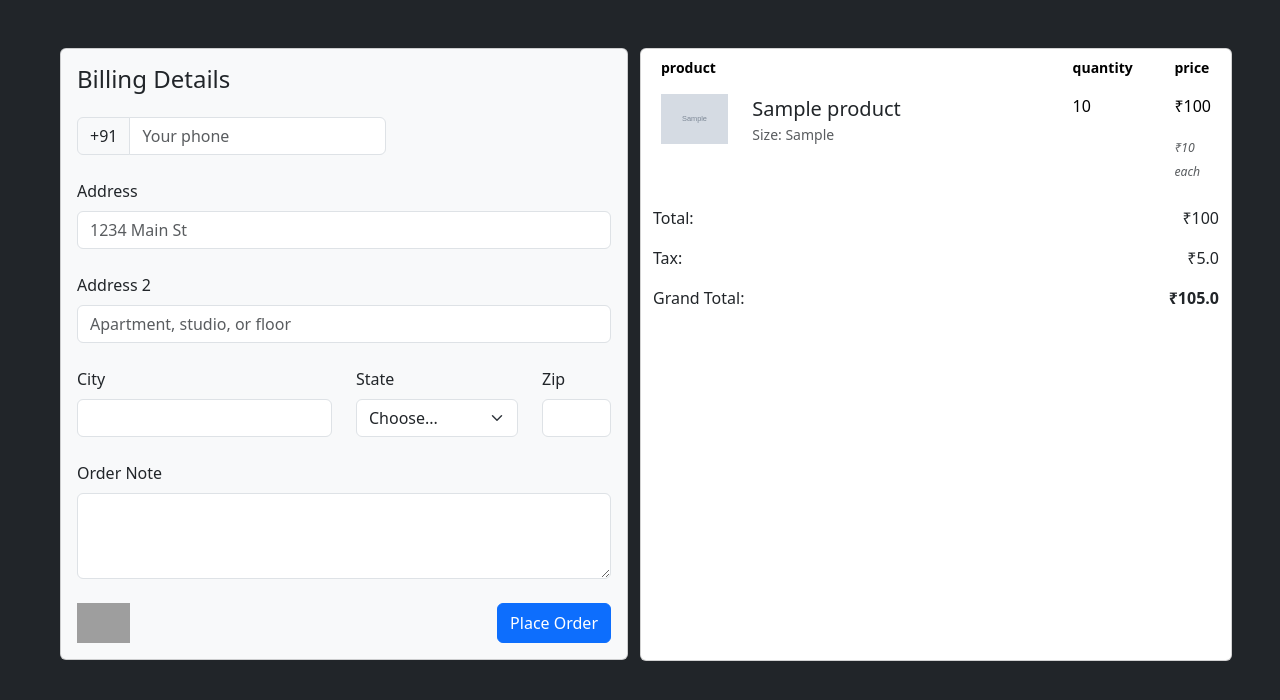
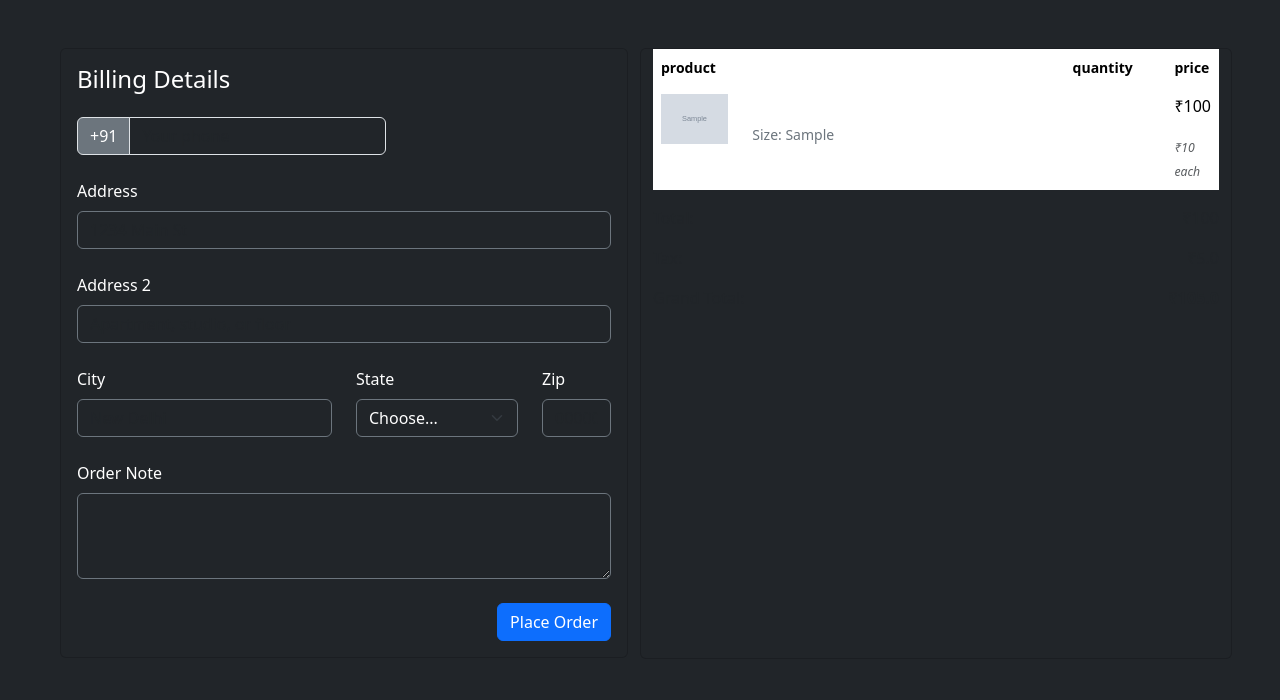
Before and after one commit to dheereshagrwal/animebits, a Django app: page /cart/checkout/ in a window 1280 px wide. Shown: the part 74-774 px from the top of the page. Run offline with Django 4.2, Linux system fonts and the light colour scheme; a user stored in the database is signed in; tables that the repository leaves empty hold one stand-in row (values such as "Sample post"); grey boxes marked "Sample" are stand-in pictures; some libraries are stand-ins or nearby versions; grey boxes are pictures that could not be loaded.

Commit message:
some changes

```diff
--- a/templates/home.html
+++ b/templates/home.html
@@ -87,7 +87,7 @@
         alt="{{ product.name }}"
       />
       <div class="card-body">
-        <p class="card-text fs-6 font-rubik">{{ product.name }}</p>
+        <p class="card-text font-poppins text-capitalize">{{ product.name }}</p>
         <div class="d-flex">
           <var class="card-text font-rubik text-secondary fw-bold">&#8377;{{product.price}}</var>
           <div class="ms-auto">
--- a/templates/includes/navbar.html
+++ b/templates/includes/navbar.html
@@ -17,7 +17,7 @@
         method="GET"
       >
         <input
-          class="form-control me-2 bg-dark text-white border-2 border-secondary"
+          class="form-control me-2 bg-dark text-white border-2 border-secondary font-karla"
           type="search"
           placeholder="Search"
           aria-label="Search"
@@ -66,7 +66,7 @@
   <div class="d-sm-none w-75 flex-start mt-4 mx-auto">
     <form class="d-flex" role="search">
       <input
-        class="form-control me-1"
+        class="form-control me-1 text-white bg-dark border-2 border-secondary font-karla"
         type="search"
         placeholder="Search"
         aria-label="Search"
--- a/templates/store/checkout.html
+++ b/templates/store/checkout.html
@@ -3,19 +3,19 @@
   <div class="mx-3 mx-lg-5">
     <div class="row">
       <aside class="col-lg-6">
-        <div class="card bg-body-tertiary">
+        <div class="card bg-dark">
           <div class="card-body">
-            <h4 class="card-title font-poppins mb-4">Billing Details</h4>
+            <h4 class="card-title font-poppins mb-4 text-white">Billing Details</h4>
             <form action="{% url 'place_order' %}" method="POST">
               {% csrf_token %}
               <div class="row g-4">
                 <div class="col-auto">
                   <label class="visually-hidden" for="phone">Phone</label>
                   <div class="input-group">
-                    <div class="input-group-text">+91</div>
+                    <div class="input-group-text bg-secondary text-white font-rubik">+91</div>
                     <input
                       type="text"
-                      class="form-control"
+                      class="form-control bg-dark text-white font-rubik"
                       id="phone"
                       placeholder="Your phone"
                       name="phone"
@@ -27,10 +27,10 @@
                   </div>
                 </div>
                 <div class="col-12">
-                  <label for="address_1" class="form-label">Address</label>
+                  <label for="address_1" class="form-label text-white font-poppins">Address</label>
                   <input
                     type="text"
-                    class="form-control"
+                    class="form-control bg-dark text-white font-rubik border-secondary"
                     id="address_1"
                     placeholder="1234 Main St"
                     name="address_1"
@@ -38,10 +38,10 @@
                   />
                 </div>
                 <div class="col-12">
-                  <label for="address_2" class="form-label">Address 2</label>
+                  <label for="address_2" class="form-label text-white font-poppins">Address 2</label>
                   <input
                     type="text"
-                    class="form-control"
+                    class="form-control bg-dark text-white font-rubik border-secondary"
                     id="address_2"
                     placeholder="Apartment, studio, or floor"
                     name="address_2"
@@ -49,18 +49,19 @@
                   />
                 </div>
                 <div class="col-md-6">
-                  <label for="city" class="form-label">City</label>
+                  <label for="city" class="form-label text-white font-poppins">City</label>
                   <input
                     type="text"
-                    class="form-control"
+                    class="form-control bg-dark text-white font-rubik border-secondary"
                     id="city"
                     name="city"
+                    placeholder="New Delhi"
                     required
                   />
                 </div>
                 <div class="col-md-4">
-                  <label for="state" class="form-label">State</label>
-                  <select id="state" class="form-select" name="state" required>
+                  <label for="state" class="form-label text-white font-poppins">State</label>
+                  <select id="state" class="form-select bg-dark text-white font-rubik border-secondary" name="state" required>
                     <option selected disabled>Choose...</option>
                     <option>Andaman and Nicobar Islands</option>
                     <option>Andhra Pradesh</option>
@@ -102,22 +103,23 @@
                 </div>
 
                 <div class="col-md-2">
-                  <label for="zip" class="form-label">Zip</label>
+                  <label for="zip" class="form-label font-poppins text-white">Zip</label>
                   <input
                     type="text"
-                    class="form-control"
+                    class="form-control bg-dark text-white font-rubik border-secondary"
                     id="zip"
                     name="zip"
                     oninput="javascript: if (isNaN(this.value) || /\s/.test(this.value)) this.value = '';"
                     maxlength="6"
                     minlength="6"
+                    placeholder="000000"
                     required
                   />
                 </div>
                 <div>
-                  <label for="note" class="form-label">Order Note</label>
+                  <label for="note" class="form-label text-white font-poppins">Order Note</label>
                   <textarea
-                    class="form-control"
+                    class="form-control bg-dark text-white font-rubik border-secondary"
                     id="note"
                     rows="3"
                     name="note"
@@ -125,10 +127,7 @@
                 </div>
 
                 <div class="d-flex">
-                  <img
-                    height="40"
-                    src="{% static 'images/icons/cashfree.svg' %}"
-                  />
+                  <i class="ci ci-cashfree ci-2x"></i>
                   <br />
                   <button class="btn btn-primary ms-auto font-inter" type="submit">
                     Place Order
@@ -139,10 +138,10 @@
           </div>
         </div>
       </aside>
-      <aside class="col-lg-6 hvr-shadow card mt-3 mt-lg-0">
+      <aside class="col-lg-6 hvr-shadow card mt-3 mt-lg-0 bg-dark">
         <div>
           <table class="table table-borderless">
-            <thead class="text-body-secondary">
+            <thead class="text-secondary">
               <tr class="small text-lowercase font-poppins">
                 <th class="col-4 col-md-9">product</th>
                 <th class="col-4 col-md-2 px-5 px-md-0">quantity</th>
@@ -166,17 +165,17 @@
                     >
                       <a
                         href="{{cart_item.product.get_url}}"
-                        class="text-dark text-decoration-none font-poppins small d-md-none"
+                        class="text-white text-decoration-none font-poppins small d-md-none"
                         >{{cart_item.product.name}}</a
                       >
                       <a
                         href="{{cart_item.product.get_url}}"
-                        class="text-dark text-decoration-none font-poppins d-none fs-5 d-md-inline"
+                        class="text-white text-decoration-none font-poppins d-none fs-5 d-md-inline"
                       >
                         {{cart_item.product.name}}
                       </a>
 
-                      <p class="text-body-secondary font-poppins small">
+                      <p class="text-secondary font-poppins small">
                         {% for variation in cart_item.variations.all %}
                         <!-- separator -->
                         {% if variation.variation_category|lower == "gift" %}
@@ -201,7 +200,7 @@
                   </figure>
                 </td>
                 <td class="px-5 px-md-0">
-                  <div>{{cart_item.quantity}}</div>
+                  <div class="text-white font-rubik">{{cart_item.quantity}}</div>
                 </td>
                 <td>
                   <div class="font-poppins">
```
Also changed, not shown: templates/store/product-details.html (+8 -8 lines).
